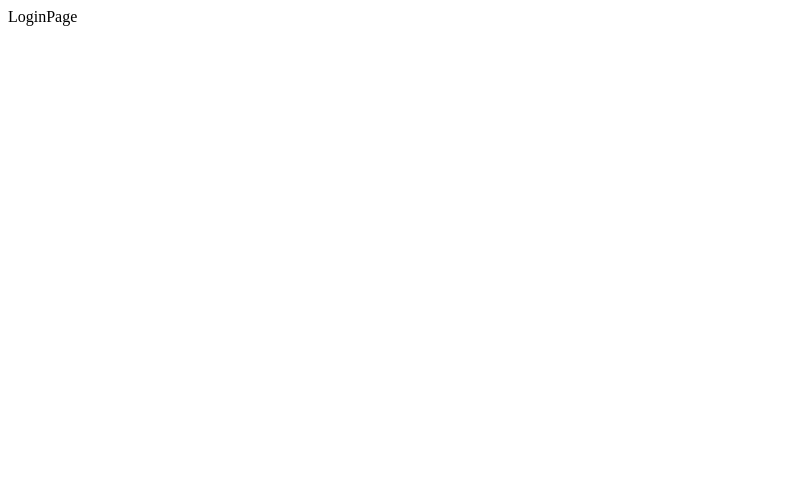
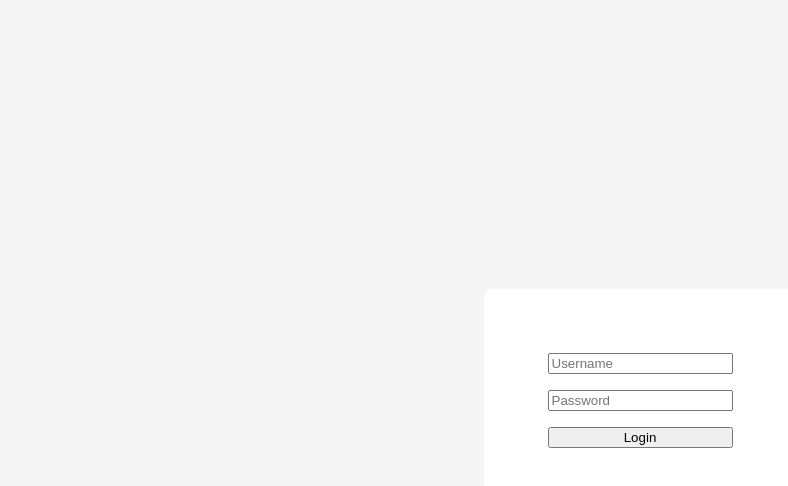
Before and after one commit to Alejoboga20/ts-heroes-app, a React (Vite) app: page / in a window 1280 px wide. Shown: the top 486 px of the page, without its empty margins (0-788 px from the left). Built offline with nearby package versions, Linux system fonts and the light colour scheme.

Commit message:
add form

```diff
--- /dev/null
+++ b/src/auth/pages/Login.module.css
@@ -0,0 +1,17 @@
+.page {
+	display: flex;
+	flex-direction: column;
+	align-items: center;
+	justify-content: center;
+	height: 100vh;
+	background-color: #f5f5f5;
+}
+
+.form {
+	background-color: white;
+	border-radius: 8px;
+	display: flex;
+	flex-direction: column;
+	gap: 16px;
+	padding: 64px;
+}
--- a/src/auth/pages/Login.tsx
+++ b/src/auth/pages/Login.tsx
@@ -1,5 +1,15 @@
+import styles from './Login.module.css';
+
 const LoginPage = () => {
-	return <div>LoginPage</div>;
+	return (
+		<div className={styles['page']}>
+			<form className={styles['form']}>
+				<input type='text' name='username' id='username' placeholder='Username' />
+				<input type='password' name='password' id='password' placeholder='Password' />
+				<button>Login</button>
+			</form>
+		</div>
+	);
 };
 
 export default LoginPage;
--- /dev/null
+++ b/src/index.css
@@ -0,0 +1,3 @@
+* {
+	margin: 0;
+}
--- a/src/main.tsx
+++ b/src/main.tsx
@@ -3,6 +3,7 @@ import ReactDOM from 'react-dom/client';
 
 import { RouterProvider } from 'react-router-dom';
 import { router } from './router/AppRouter.tsx';
+import './index.css';
 
 ReactDOM.createRoot(document.getElementById('root') as HTMLElement).render(
 	<React.StrictMode>
```
